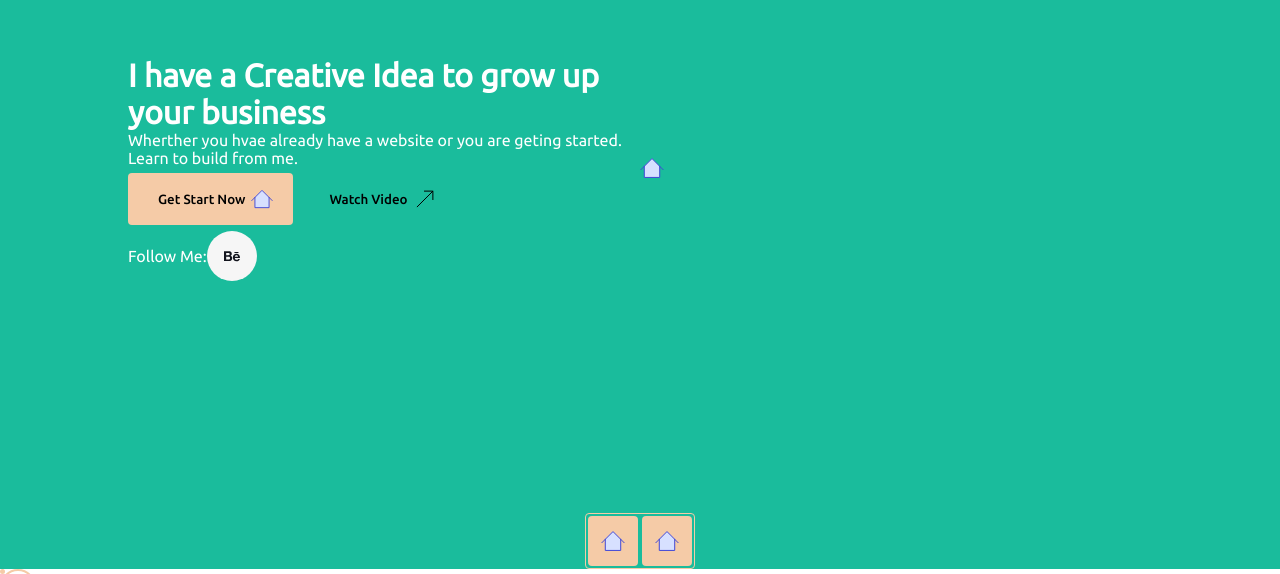
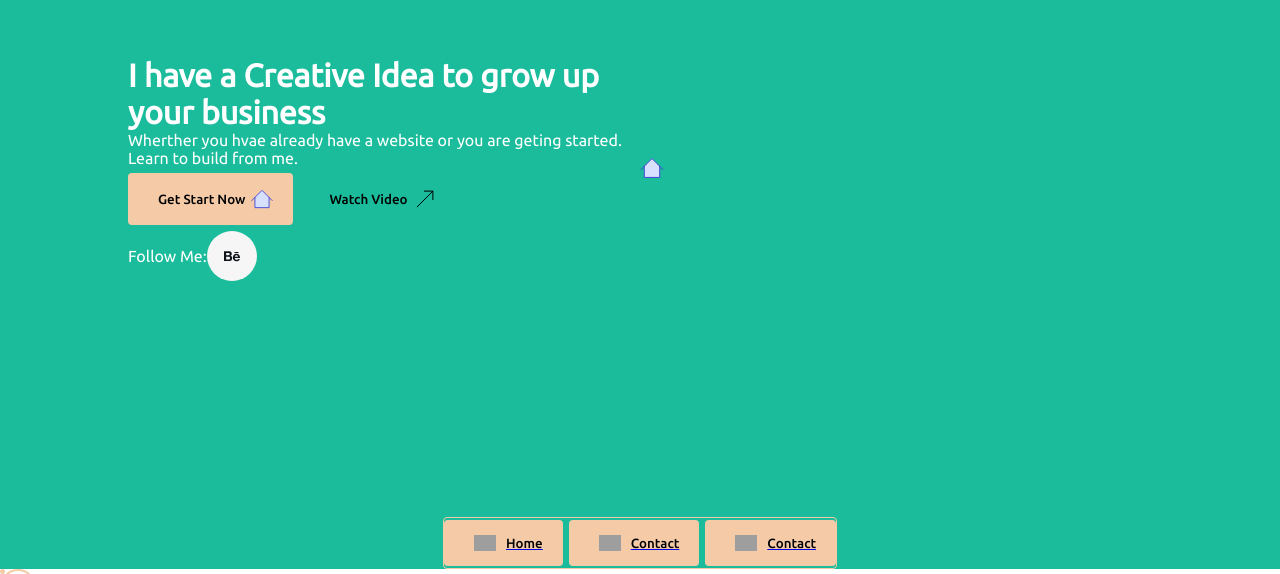
Before and after one commit to JammyJamm/Portfolio, a React (Create React App) app in the folder sourcecode/: page / in a window 1280 px wide. Shown: the part 231-805 px from the top of the page. Built offline with nearby package versions, Linux system fonts and the light colour scheme; grey boxes are pictures that could not be loaded.

Commit message:
#Navigation UI

```diff
--- a/sourcecode/src/pages/nav/Layout.js
+++ b/sourcecode/src/pages/nav/Layout.js
@@ -7,12 +7,26 @@ const Layout = () => {
         <ul>
           <li>
             <Link to="/">
-              <img src={home} alt="home" />
+              <button class="primary-btn-icon">
+                Home
+                <img src="/static/media/home.50f8698bd0f2a46b0bb3ad09a89f37e8.svg" />
+              </button>
             </Link>
           </li>
           <li>
             <Link to="/contact">
-              <img src={home} alt="contact" />
+              <button class="primary-btn-icon">
+                Contact
+                <img src="/static/media/home.50f8698bd0f2a46b0bb3ad09a89f37e8.svg" />
+              </button>
+            </Link>
+          </li>
+          <li>
+            <Link to="/contact">
+              <button class="primary-btn-icon">
+                Contact
+                <img src="/static/media/home.50f8698bd0f2a46b0bb3ad09a89f37e8.svg" />
+              </button>
             </Link>
           </li>
         </ul>
--- a/sourcecode/src/pages/nav/style.scss
+++ b/sourcecode/src/pages/nav/style.scss
@@ -18,14 +18,35 @@
     background-color: transparent;
     border: 1px solid var(--secondary-color);
     border-radius: 4px;
+    // li {
+    //   list-style: none;
+    //   padding: 2px;
+    //   a {
+    //     width: auto;
+    //     background-color: var(--secondary-color);
+    //     padding: 12px;
+    //     border-radius: 4px;
+    //     margin: 0px;
+    //   }
+    // }
     li {
       list-style: none;
-      padding: 2px;
       a {
-        background-color: var(--secondary-color);
-        padding: 12px;
-        border-radius: 4px;
+        width: auto;
+        background-color: transparent;
         margin: 0px;
+        button {
+          display: flex;
+          flex-direction: row-reverse;
+          img {
+            margin: 0px 10px 0px 0px;
+          }
+        }
+      }
+      &:last-child {
+        a button {
+          margin: 0px;
+        }
       }
     }
   }
```
